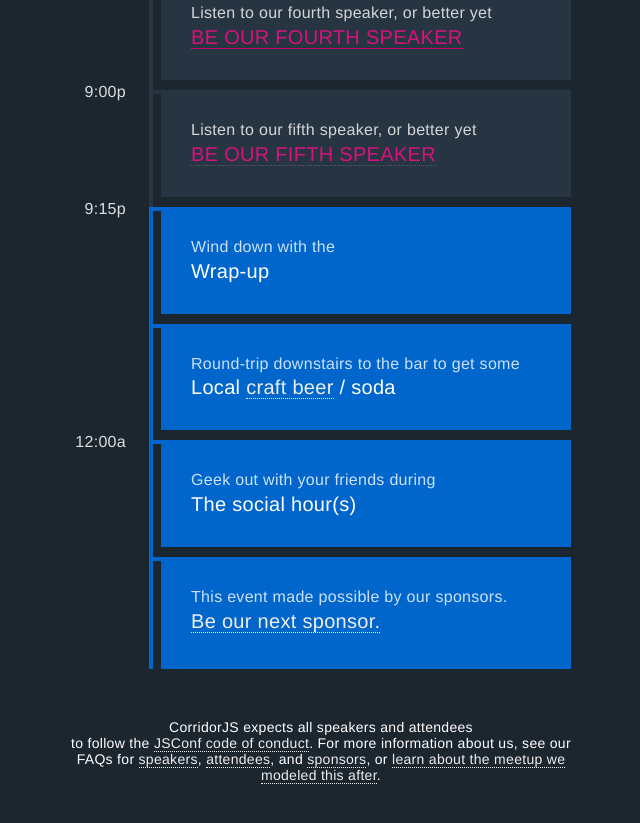
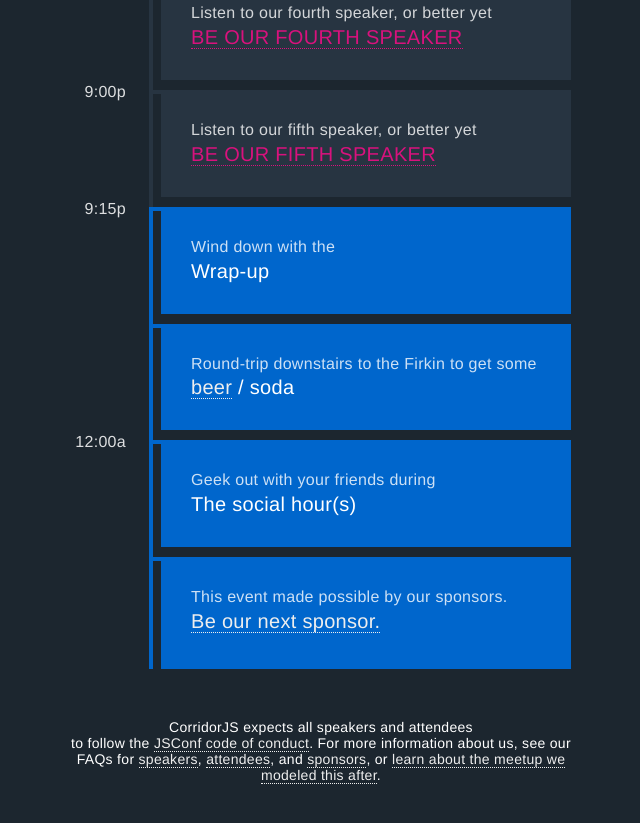
Before and after one commit to corridorjs/corridorjs.github.io, a website: page index.html in a window 1280 px wide. Shown: the part 1605-2428 px from the top of the page, without its empty margins (319-959 px from the left). Drawn offline with Linux system fonts and the light colour scheme.

Commit message:
update to the firkin

```diff
--- a/index.html
+++ b/index.html
@@ -148,8 +148,8 @@
           <div>Wrap-up</div>
         </li>
         <li class="point social">
-          <small>Round-trip downstairs to the bar to get some</small>
-          <div>Local <a href="//www.beermenus.com/places/2237-61-local">craft beer</a> / soda</div>
+          <small>Round-trip downstairs to the Firkin to get some</small>
+          <div><a href="//www.firkinpubs.com/firkinatthetannery/drinks">beer</a> / soda</div>
         </li>
         <li class="point">
           <time>12:00a</time>
```
